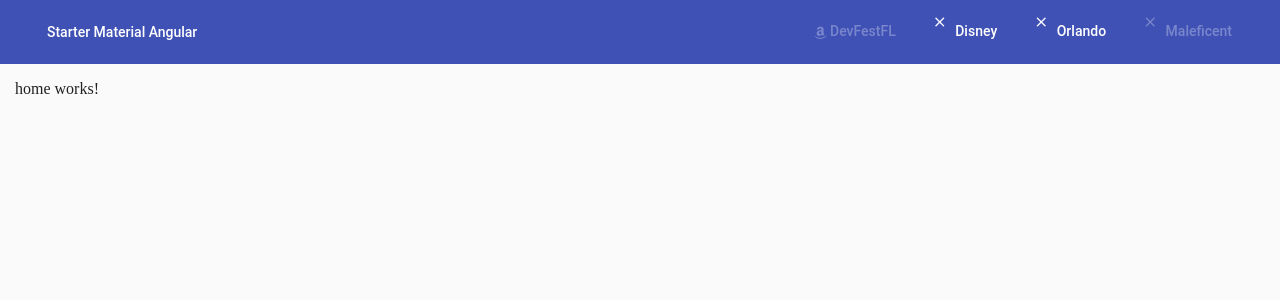
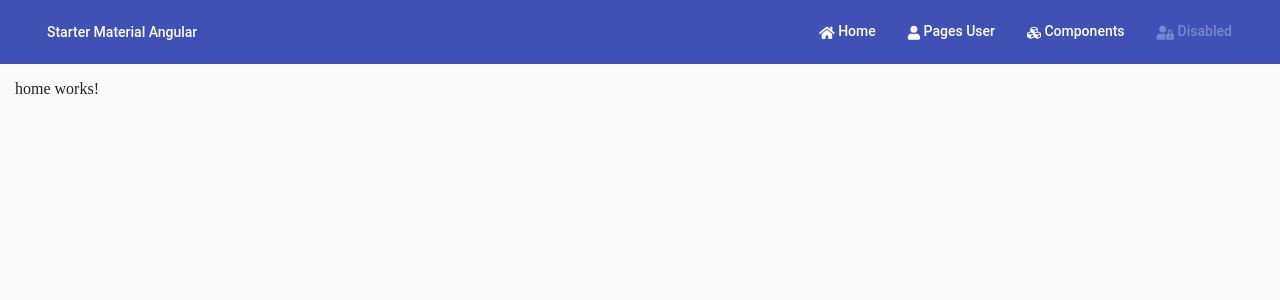
Before and after one commit to zkmark/startermaterial, an Angular app: page / in a window 1280 px wide. Shown: the top 300 px of the page. Built offline with nearby package versions, Linux system fonts and the light colour scheme.

Commit message:
Corregidos iconos e items del menu

```diff
--- a/angular.json
+++ b/angular.json
@@ -29,8 +29,7 @@
             ],
             "styles": [
 							"src/styles.scss",
-							"node_modules/@fortawesome/fontawesome-free/css/fontawesome.min.css",
-							"node_modules/@fortawesome/fontawesome-free/css/brands.css"
+							"node_modules/@fortawesome/fontawesome-free/css/all.min.css"
             ],
             "scripts": []
           },
--- a/src/app/app.component.html
+++ b/src/app/app.component.html
@@ -13,7 +13,7 @@
 					<mat-expansion-panel [disabled]="item.disabled">
 						<mat-expansion-panel-header>
 							<mat-panel-title>
-								<mat-icon>{{item.iconName}}</mat-icon>
+								<app-my-icon [iconName]='item.iconName'></app-my-icon>
 								{{item.displayName}}
 							</mat-panel-title>
 						</mat-expansion-panel-header>
--- a/src/app/app.component.ts
+++ b/src/app/app.component.ts
@@ -17,164 +17,76 @@ export class AppComponent {
 
 	navItems: NavItem[] = [
     {
-      displayName: 'DevFestFL',
-			iconName: '<i class="fab fa-amazon"></i>',
-			disabled: true,
+      displayName: 'Home',
+			iconName: '<i class="fas fa-home"></i>',
+			//disabled: true,
 			route: '/',
 		},
-    {
-      displayName: 'Disney',
-      iconName: 'close',
+		{
+      displayName: 'Pages User',
+      iconName: '<i class="fas fa-user"></i>',
       children: [
         {
-          displayName: 'Sessions',
-          iconName: 'speaker_notes',
+          displayName: 'Login',
+          iconName: '<i class="fas fa-sign-in-alt"></i>',
+					route: '/',
+				},
+				{
+          displayName: 'Register',
+          iconName: '<i class="fas fa-key"></i>',
+					route: '/',
+				},
+				{
+          displayName: 'Forgot Password',
+          iconName: '<i class="fas fa-lock"></i>',
+					route: '/',
+				},
+				{
+          displayName: 'Reset Password',
+          iconName: '<i class="fas fa-unlock-alt"></i>',
+					route: '/',
+        },
+      ]
+    },
+    {
+      displayName: 'Components',
+      iconName: '<i class="fas fa-cubes"></i>',
+      children: [
+        {
+          displayName: 'Css',
+          iconName: 'star_rate',
           children: [
             {
-              displayName: 'Create Enterprise UIs',
+              displayName: 'Component 1',
               iconName: 'star_rate',
-              route: 'material-design'
+              route: '/'
             },
+          ]
+				},
+				{
+          displayName: 'Js',
+          iconName: 'star_rate',
+          children: [
             {
-              displayName: 'What\'s up with the Web?',
+              displayName: 'Component 1',
               iconName: 'star_rate',
-              route: 'what-up-web'
+              route: '/'
             },
-            {
-              displayName: 'My ally, the CLI',
-              iconName: 'star_rate',
-              route: 'my-ally-cli'
-            },
-            {
-              displayName: 'Become an Angular Tailor',
-              iconName: 'star_rate',
-              route: 'become-angular-tailer'
-            }
           ]
-        },
+				},
         {
           displayName: 'Feedback',
           iconName: 'feedback',
           route: 'feedback'
         }
       ]
-    },
-    {
-      displayName: 'Orlando',
-      iconName: 'close',
-      children: [
-        {
-          displayName: 'Speakers',
-          iconName: 'group',
-          children: [
-            {
-              displayName: 'Michael Prentice',
-              iconName: 'person',
-              route: 'michael-prentice',
-              children: [
-                {
-                  displayName: 'Create Enterprise UIs',
-                  iconName: 'star_rate',
-                  route: 'material-design'
-                }
-              ]
-            },
-          ]
-        },
-        {
-          displayName: 'Feedback',
-					iconName: 'feedback',
-					disabled: true,
-          route: 'feedback'
-        }
-      ]
-    },
-    {
-      displayName: 'Maleficent',
-      disabled: true,
-      iconName: 'close',
-      children: [
-        {
-          displayName: 'Speakers',
-          iconName: 'group',
-          children: [
-            {
-              displayName: 'Michael Prentice',
-              iconName: 'person',
-              route: 'michael-prentice',
-              children: [
-                {
-                  displayName: 'Create Enterprise UIs',
-                  iconName: 'star_rate',
-                  route: 'material-design'
-                }
-              ]
-            },
-            {
-              displayName: 'Stephen Fluin',
-              iconName: 'person',
-              route: 'stephen-fluin',
-              children: [
-                {
-                  displayName: 'What\'s up with the Web?',
-                  iconName: 'star_rate',
-                  route: 'what-up-web'
-                }
-              ]
-            },
-            {
-              displayName: 'Mike Brocchi',
-              iconName: 'person',
-              route: 'mike-brocchi',
-              children: [
-                {
-                  displayName: 'My ally, the CLI',
-                  iconName: 'star_rate',
-                  route: 'my-ally-cli'
-                },
-                {
-                  displayName: 'Become an Angular Tailor',
-                  iconName: 'star_rate',
-                  route: 'become-angular-tailer'
-                }
-              ]
-            }
-          ]
-        },
-        {
-          displayName: 'Sessions',
-          iconName: 'speaker_notes',
-          children: [
-            {
-              displayName: 'Create Enterprise UIs',
-              iconName: 'star_rate',
-              route: 'material-design'
-            },
-            {
-              displayName: 'What\'s up with the Web?',
-              iconName: 'star_rate',
-              route: 'what-up-web'
-            },
-            {
-              displayName: 'My ally, the CLI',
-              iconName: 'star_rate',
-              route: 'my-ally-cli'
-            },
-            {
-              displayName: 'Become an Angular Tailor',
-							iconName: 'star_rate',
-							disabled: true,
-              route: 'become-angular-tailer'
-            }
-          ]
-        },
-        {
-          displayName: 'Feedback',
-          iconName: 'feedback',
-          route: 'feedback'
-        }
-      ]
-    }
+		},
+		{
+      displayName: 'Disabled',
+			iconName: '<i class="fas fa-user-lock"></i>',
+			disabled: true,
+			route: '/',
+		},
 	];
 
 	openSideNav(mode: string = 'over'){
--- a/src/app/components/menus/menu-item/menu-item.component.ts
+++ b/src/app/components/menus/menu-item/menu-item.component.ts
@@ -22,20 +22,4 @@ export class MenuItemComponent implements OnInit {
 
 
 
-	isMaterialICon(value){
-
-		if (value) {
-			if (value.search("<i") >= 0 ) {
-				return false;
-			}
-			else{
-				return true;
-			}
-		}
-		else{
-			return false;
-		}
-
-	}
-
 }
--- a/src/scss/material/main-sidenav.scss
+++ b/src/scss/material/main-sidenav.scss
@@ -1,6 +1,12 @@
 .main-sidenav-menu{
 	.material-icons{
 		font-size: 1rem !important;
+	}
+
+	//Font awesome icons
+	.fa, .fab, .fal, .far, .fas{
+		width: 24px !important;
+		font-size: 1rem;
 	}
 
 	.mat-expansion-panel{
--- a/src/styles.scss
+++ b/src/styles.scss
@@ -7,6 +7,7 @@
 @import "./scss/material/main-sidenav.scss";
 
 
+//Other styles
 html, body{
 	margin: 0;
 }
@@ -14,6 +15,16 @@ html, body{
 .main-menu-toolbar{
 	.material-icons{
 		font-size: 1rem !important;
+	}
+}
+
+.mat-menu-item{
+	.fa, .fab, .fal, .far, .fas{
+		width: 24px;
+		height: 24px;
+		font-size: 21px;
+		margin-right: 16px;
+		color: rgba(0,0,0,.54);
 	}
 }
 
```
